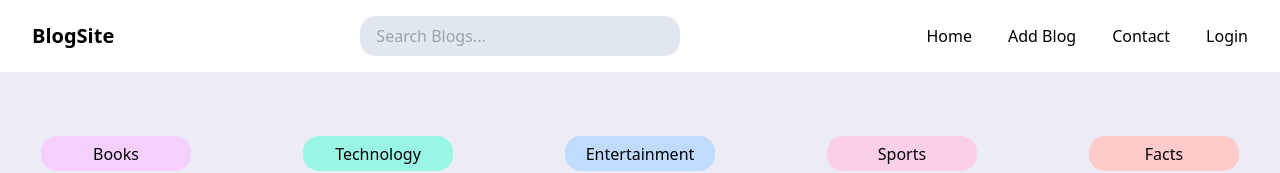
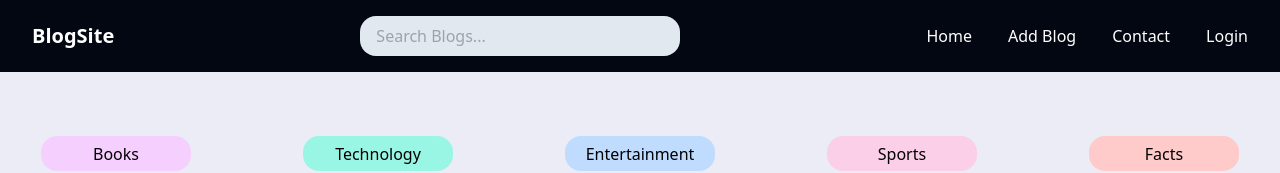
Before and after one commit to Dharanidharannov/blog-app, a Next.js app: page / in a window 1280 px wide. Shown: the top 173 px of the page. Built offline with nearby package versions, Linux system fonts and the light colour scheme; no server answers.

Commit message:
Created toggle navbar

```diff
--- a/Services/Api.service.js
+++ b/Services/Api.service.js
@@ -8,12 +8,19 @@ class ApiService {
     body
   }) {
     try {
+      const token = process.env.NEXT_PUBLIC_AUTH_TOKEN;
+
       const config = {
         method,
         url: process.env.NEXT_PUBLIC_API_URL + url,
-        headers,
+        headers: {
+          ...headers,
+          'Content-Type': 'application/json',
+          'Authorization': `Bearer ${token}`
+        },
         withCredentials: true,
       };
+
       if (body) {
         config.data = body;
       }
--- a/Services/BlogDisplay.service.js
+++ b/Services/BlogDisplay.service.js
@@ -1,4 +1,6 @@
+
 import ApiService from './Api.service';
+
 
 class BlogDisplayService {
   async getBlogById(id) {
@@ -9,6 +11,7 @@ class BlogDisplayService {
         url,
         method: 'GET',
         withCredentials: true,
+
       });
 
       if (blogData) {
--- a/app/BlogDisplay/[id]/page.jsx
+++ b/app/BlogDisplay/[id]/page.jsx
@@ -53,9 +53,6 @@ function BlogDetails() {
         />
         <div className="mt-4">
           <p className="font-semibold">By: {blog.user?.username}</p>
-          <p className="text-sm text-gray-500">
-            {new Date(blog.createdAt).toLocaleDateString()}
-          </p>
         </div>
       </div>
     </div>
--- a/app/Navbar/page.jsx
+++ b/app/Navbar/page.jsx
@@ -1,18 +1,54 @@
 "use client";
 
-import React, { useState } from "react";
+import React, { useEffect, useState } from "react";
 import Link from "next/link";
+import { useRouter } from "next/navigation";
+import { FontAwesomeIcon } from '@fortawesome/react-fontawesome';
+import { faUser } from '@fortawesome/free-solid-svg-icons';
 
 function Navbar() {
   const [searchQuery, setSearchQuery] = useState("");
+  const [isLoggedIn, setIsLoggedIn] = useState(false);
+  const [dropdownOpen, setDropdownOpen] = useState(false);
+  const [showLogoutModal, setShowLogoutModal] = useState(false);
+  const router = useRouter();
+
+  useEffect(() => {
+    const loggedInUser = sessionStorage.getItem("isLoggedIn");
+    setIsLoggedIn(loggedInUser === "true");
+  }, []);
+
+  const handleLoginClick = () => {
+    router.push("/SignIn");
+  };
+
+  const toggleDropdown = () => {
+    setDropdownOpen((prev) => !prev);
+  };
+
+  const openLogoutModal = () => {
+    setShowLogoutModal(true);
+    setDropdownOpen(false);
+  };
+
+  const handleLogout = () => {
+    sessionStorage.removeItem("isLoggedIn");
+    setIsLoggedIn(false);
+    setShowLogoutModal(false);
+    router.push("/SignIn");
+  };
+
+  const closeLogoutModal = () => {
+    setShowLogoutModal(false);
+  };
 
   return (
-    <nav className="bg-white px-8 py-4">
+    <nav className="bg-gray-950 px-8 py-4 text-white">
       <div className="container mx-auto flex items-center justify-between">
-        <div className="text-black text-xl font-bold">
+        <div className="text-xl font-bold">
           <Link href="/User">BlogSite</Link>
         </div>
-        <div className="relative hidden md:flex ">
+        <div className="relative hidden md:flex">
           <input
             type="text"
             className="w-80 px-4 py-2 rounded-2xl text-black bg-slate-200"
@@ -22,33 +58,52 @@ function Navbar() {
           />
         </div>
 
-        <ul className="md:flex space-x-9 text-black hidden">
+        <ul className="md:flex space-x-9 text-white hidden">
           <li className="group">
-            <Link href="/User" className="relative">
-              Home
-              <span className="absolute left-0 bottom-0 w-0 h-[2px] bg-black transition-all duration-700 group-hover:w-full"></span>
-            </Link>
+            <Link href="/User" className="relative transition duration-300 ease-in-out hover:text-gray-400">Home</Link>
           </li>
           <li className="group">
-            <Link href="/about" className="relative">
-              Add Blog
-              <span className="absolute left-0 bottom-0 w-0 h-[2px] bg-black transition-all duration-700 group-hover:w-full"></span>
-            </Link>
+            <Link href="/about" className="relative transition duration-300 ease-in-out hover:text-gray-400">Add Blog</Link>
           </li>
           <li className="group">
-            <Link href="/contact" className="relative">
-              Contact
-              <span className="absolute left-0 bottom-0 w-0 h-[2px] bg-black transition-all duration-700 group-hover:w-full"></span>
-            </Link>
+            <Link href="/contact" className="relative transition duration-300 ease-in-out hover:text-gray-400">Contact</Link>
           </li>
-          <li className="group">
-            <Link href="/SignIn" className="relative">
-              Login
-              <span className="absolute left-0 bottom-0 w-0 h-[2px] bg-black transition-all duration-700 group-hover:w-full"></span>
-            </Link>
+          <li className="relative">
+            {isLoggedIn ? (
+              <div className="flex items-center">
+                <div onClick={toggleDropdown} className="cursor-pointer rounded-full bg-gray-600 h-8 w-8 flex items-center justify-center">
+                  <FontAwesomeIcon icon={faUser} className="text-white" />
+                </div>
+                {dropdownOpen && (
+                  <div className="absolute right-0 mt-48 w-48 bg-white text-black rounded-xl z-10">
+                    <div className="px-4 py-3 border-b border-gray-300 cursor-pointer">
+                      <Link href="/profile">Profile</Link>
+                    </div>
+                    <div className="px-4 py-3 border-b border-gray-200 cursor-pointer">
+                      <Link href="/about">Add Blog</Link>
+                    </div>
+                    <div onClick={openLogoutModal} className="px-4 py-3 cursor-pointer">Logout</div>
+                  </div>
+                )}
+              </div>
+            ) : (
+              <Link href="/SignIn" onClick={handleLoginClick} className="hover:text-white transition duration-300 ease-in-out">Login</Link>
+            )}
           </li>
         </ul>
       </div>
+      {showLogoutModal && (
+        <div className="fixed inset-0 flex items-center justify-center bg-black bg-opacity-50 z-50">
+          <div className="bg-white p-6 rounded-lg shadow-lg">
+            <h2 className="text-lg font-semibold mb-4 text-black">Confirm Logout</h2>
+            <p className="mb-6 text-black">Are you sure you want to log out?</p>
+            <div className="flex justify-end space-x-4">
+              <button onClick={handleLogout} className="bg-red-500 text-white px-4 py-2 rounded-xl hover:bg-red-600">OK</button>
+              <button onClick={closeLogoutModal} className="bg-gray-300 text-gray-800 px-4 py-2 rounded-xl hover:bg-gray-400">Cancel</button>
+            </div>
+          </div>
+        </div>
+      )}
     </nav>
   );
 }
--- a/app/SignIn/page.jsx
+++ b/app/SignIn/page.jsx
@@ -1,4 +1,5 @@
 "use client";
+
 import React, { useState } from 'react';
 import { useRouter } from 'next/navigation';
 import Link from 'next/link';
@@ -9,16 +10,19 @@ function Login() {
   const [password, setPassword] = useState('');
   const [errorMsg, setErrorMsg] = useState('');
   const [successMsg, setSuccessMsg] = useState('');
+  const [loading, setLoading] = useState(false);
   const router = useRouter();
 
   const handleLogin = async (e) => {
     e.preventDefault();
     setErrorMsg('');
     setSuccessMsg('');
+    setLoading(true);
 
     try {
       const result = await loginService.loginUser(email, password);
       if (result && result.message === 'Login successful') {
+        sessionStorage.setItem('isLoggedIn', 'true');
         setSuccessMsg(result.message);
         router.push('/User');
       } else {
@@ -27,24 +31,20 @@ function Login() {
     } catch (error) {
       console.error("Login error:", error);
       setErrorMsg('Please try again later');
+    } finally {
+      setLoading(false);
     }
   };
 
   return (
     <div className="min-h-screen flex">
       <div className="w-1/2 flex justify-center items-center bg-purple-100">
-        <img
-          src="/images/login-logo.png"
-          alt="Illustration"
-          className="h-96"
-        />
+        <img src="/images/login-logo.png" alt="Illustration" className="h-96" />
       </div>
       <div className="w-1/2 flex flex-col justify-center items-center bg-custom-blue">
         <div className="w-96 bg-white rounded-3xl p-8">
           <h2 className="text-3xl font-bold text-gray-800 text-center mb-6">Hello Again!</h2>
-          <p className="text-gray-600 text-center mb-6">
-            Welcome back, you've been missed!
-          </p>
+          <p className="text-gray-600 text-center mb-6">Welcome back, you've been missed!</p>
           <form onSubmit={handleLogin}>
             <div className="mb-4">
               <label className="block text-gray-700">Email</label>
@@ -54,7 +54,7 @@ function Login() {
                 value={email}
                 onChange={(e) => setEmail(e.target.value)}
                 required
-                className="w-full px-4 py-2 rounded-lg border border-gray-300 focus:outline-none focus:ring-2 focus:ring-purple-500"
+                className="w-full px-4 py-2 rounded-lg border border-gray-300 focus:outline-none focus:ring-none"
               />
             </div>
             <div className="mb-4">
@@ -65,26 +65,24 @@ function Login() {
                 value={password}
                 onChange={(e) => setPassword(e.target.value)}
                 required
-                className="w-full px-4 py-2 rounded-lg border border-gray-300 focus:outline-none focus:ring-2 focus:ring-purple-500"
+                className="w-full px-4 py-2 rounded-lg border border-gray-300 focus:outline-none "
               />
             </div>
             <div className="mb-6 mt-6">
               <button
                 type="submit"
-                className="w-full bg-red-500 hover:bg-red-600 text-white font-semibold py-2 rounded-lg transition duration-200"
+                disabled={loading}
+                className={`w-full ${loading ? 'bg-gray-400' : 'bg-red-500 hover:bg-red-600'} text-white font-bold py-2 rounded-lg transition duration-300`}
               >
-                Sign In
+                {loading ? 'Loading...' : 'Login'}
               </button>
             </div>
+            {errorMsg && <p className="text-red-600 text-center">{errorMsg}</p>}
+            {successMsg && <p className="text-green-600 text-center">{successMsg}</p>}
+            <p className="mt-4 text-center">
+              Don’t have an account? <Link href="/signup" className="text-red-600 ">Sign Up</Link>
+            </p>
           </form>
-          <p className="text-center text-gray-600">
-            Not a member?{' '}
-            <Link href="/signup" className="text-purple-600 hover:underline">
-              Register now
-            </Link>
-          </p>
-          {errorMsg && <p className="text-center text-red-600 mt-4">{errorMsg}</p>}
-          {successMsg && <p className="text-center text-green-600 mt-4">{successMsg}</p>}
         </div>
       </div>
     </div>
--- a/app/User/page.jsx
+++ b/app/User/page.jsx
@@ -1,6 +1,6 @@
 "use client";
 
-import React, { useEffect, useState } from "react";
+import React, { useContext, useEffect, useState } from "react";
 import BlogService from "@/Services/UserPage.service";
 import Link from "next/link";
 import Navbar from "../Navbar/page";
--- a/app/globals.css
+++ b/app/globals.css
@@ -1,6 +1,7 @@
 @tailwind base;
 @tailwind components;
 @tailwind utilities;
+@import url('https://fonts.googleapis.com/css2?family=Aswon&display=swap');
 
 body{
     background-color: #ececf7;
--- a/package.json
+++ b/package.json
@@ -9,8 +9,12 @@
     "lint": "next lint"
   },
   "dependencies": {
+    "@fortawesome/fontawesome-svg-core": "^6.6.0",
+    "@fortawesome/free-solid-svg-icons": "^6.6.0",
+    "@fortawesome/react-fontawesome": "^0.2.2",
     "axios": "^1.7.7",
     "next": "14.2.13",
+    "next-auth": "^4.24.8",
     "react": "^18",
     "react-dom": "^18",
     "react-router-dom": "^6.26.2"
```
Also changed, not shown: 1 other file (tests, documents, lock files or other folders).
